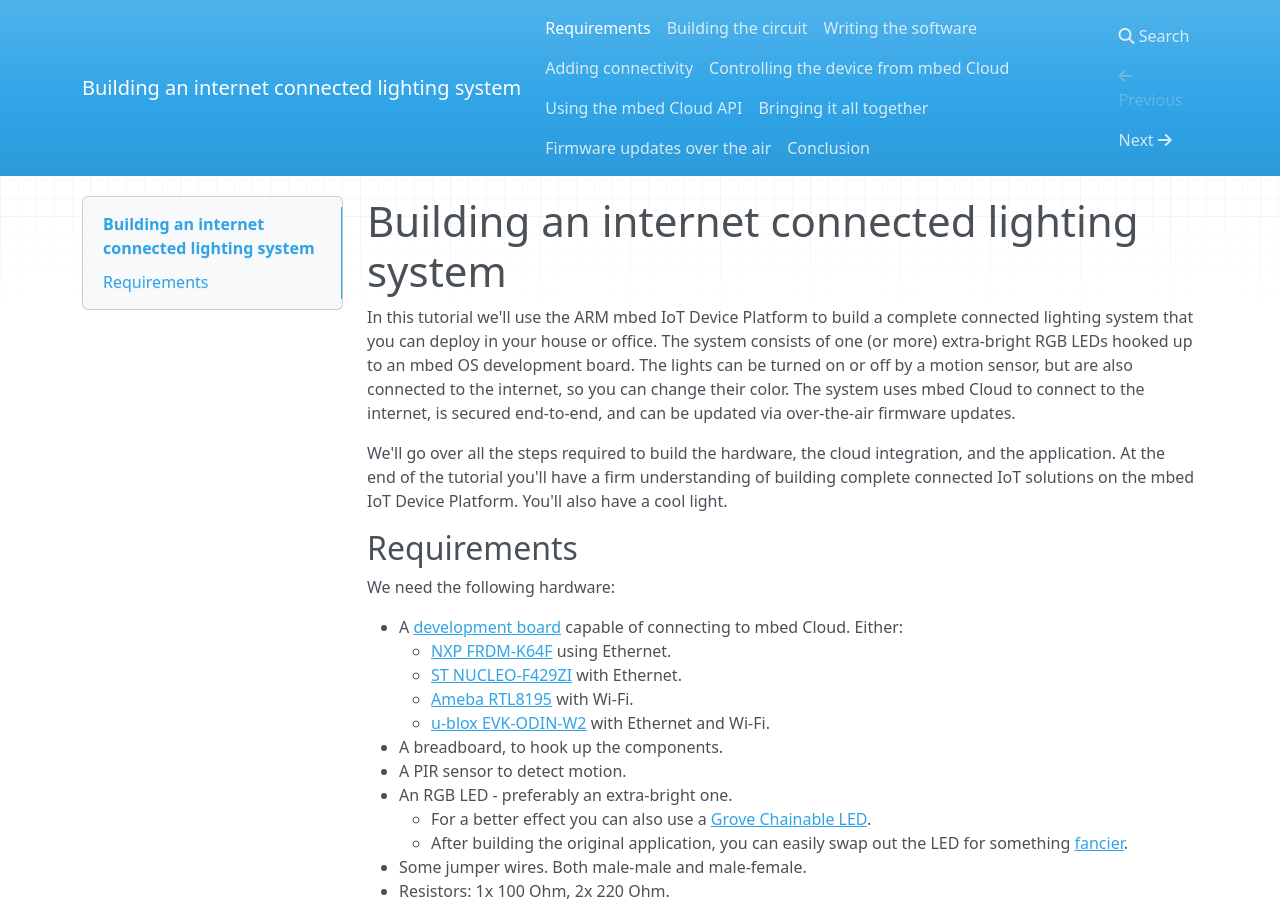
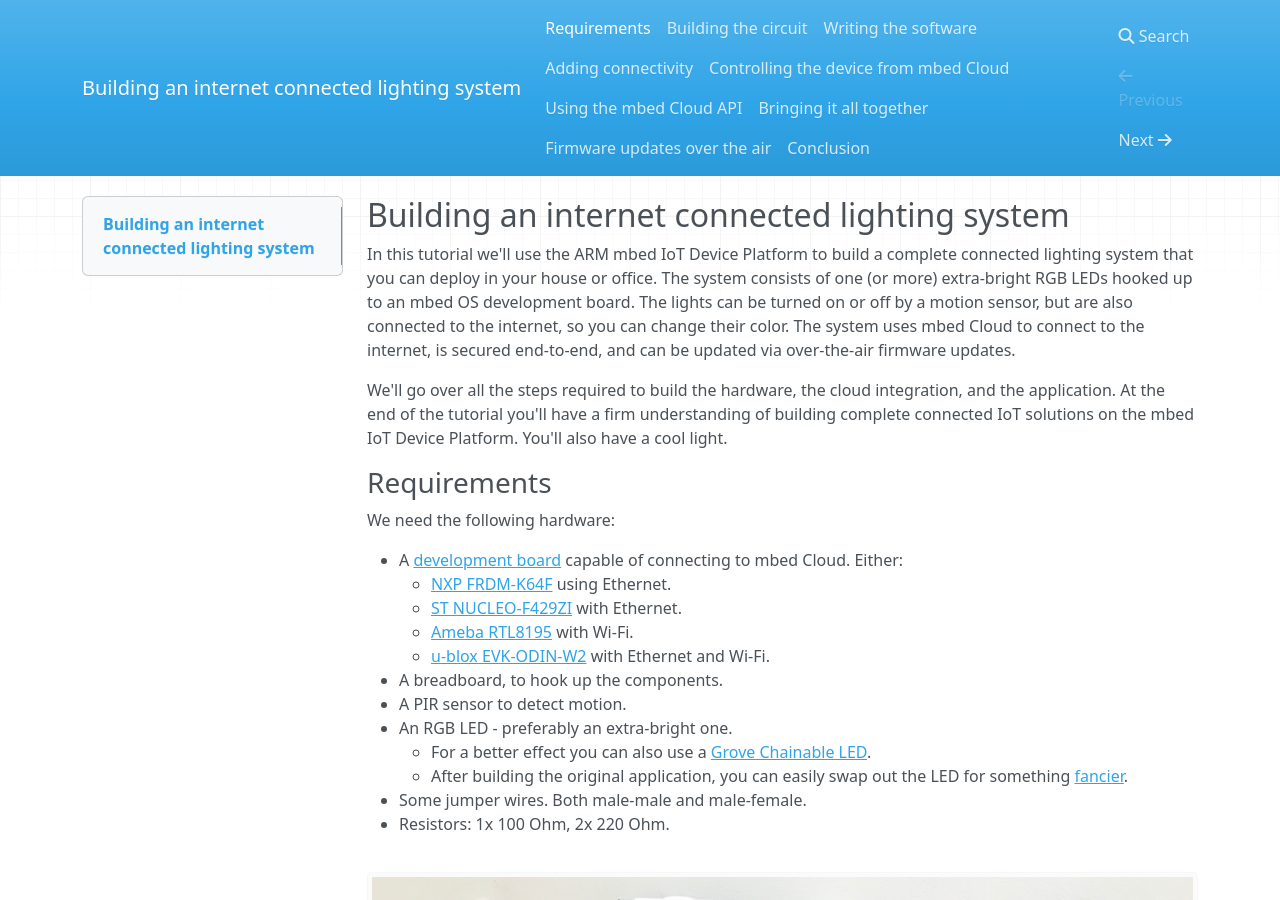
Before and after one commit to PelionIoT/connected-lights-cloud, an MkDocs documentation site: the page built from docs/index.md, in a window 1280 px wide and 900 px high. Built offline with MkDocs 1.6.1, drawn with Linux system fonts in a browser that asks for light colours; nearby versions of some CDN libraries; old or Windows-style settings are respelled for this version of MkDocs.

Commit message:
Rejigging headers
To match the new engine

```diff
--- a/docs/index.md
+++ b/docs/index.md
@@ -1,10 +1,10 @@
-# Building an internet connected lighting system
+## Building an internet connected lighting system
 
 In this tutorial we'll use the ARM mbed IoT Device Platform to build a complete connected lighting system that you can deploy in your house or office. The system consists of one (or more) extra-bright RGB LEDs hooked up to an mbed OS development board. The lights can be turned on or off by a motion sensor, but are also connected to the internet, so you can change their color. The system uses mbed Cloud to connect to the internet, is secured end-to-end, and can be updated via over-the-air firmware updates.
 
 We'll go over all the steps required to build the hardware, the cloud integration, and the application. At the end of the tutorial you'll have a firm understanding of building complete connected IoT solutions on the mbed IoT Device Platform. You'll also have a cool light.
 
-## Requirements
+### Requirements
 
 We need the following hardware:
 
```
